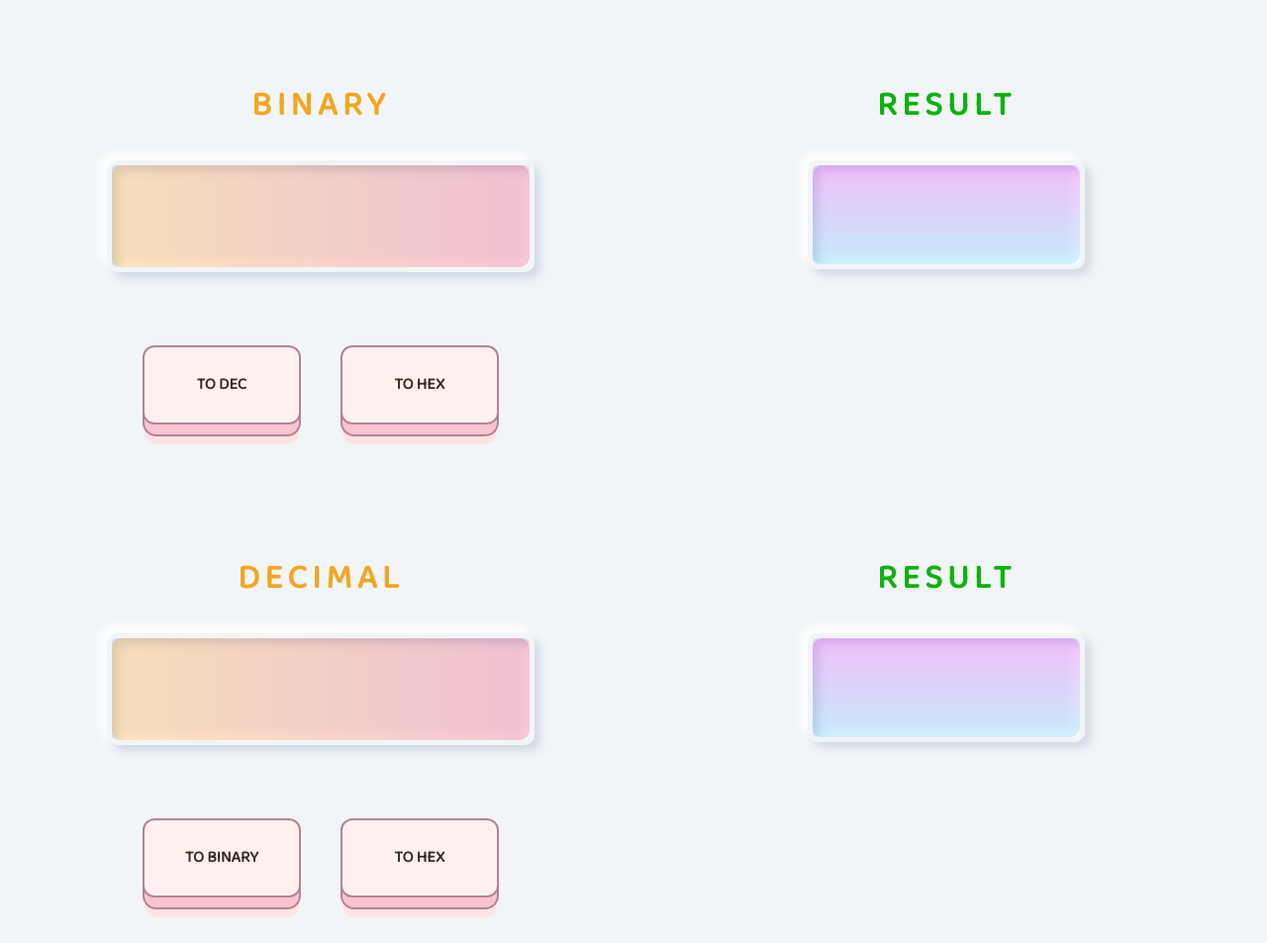
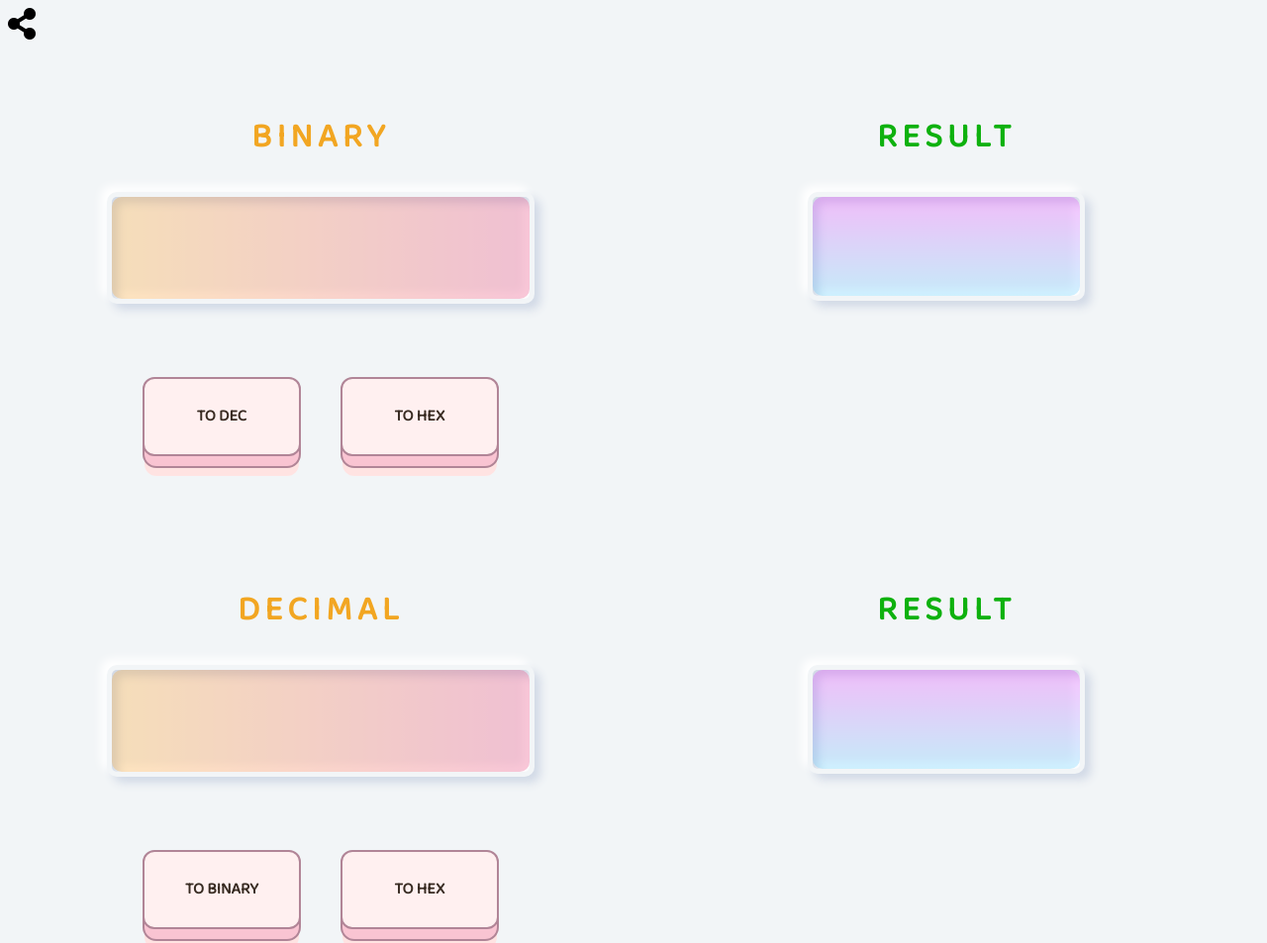
Before and after one commit to LavSarkari/B-D-C, a plain HTML site: page index.html in a window 1280 px wide. Shown: the top 953 px of the page at 99% size. Drawn offline with Linux system fonts and the light colour scheme.

Commit message:
Update index.html

```diff
--- a/index.html
+++ b/index.html
@@ -39,9 +39,9 @@
    </div>
 
    <div id="Share" class="turquoise softButton" onclick="selectItem('Share')">
+-->
+    <i class="fas fa-share-alt"></i>
 
-    <i class="fas fa-share-alt"></i>
--->
    </div>
 
   </div>
```
